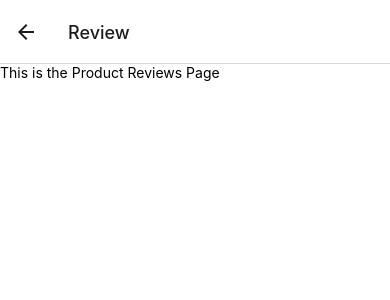
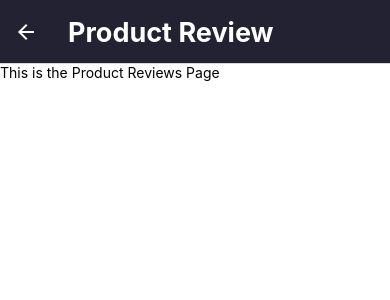
Before and after one commit to Praisecodes/fakestore-app, a React Native app: screen /Review in a window 390 px wide. Shown: the top 300 px of the page. Built offline with nearby package versions, Linux system fonts and the light colour scheme; no server answers.

Commit message:
[Refactor] Code Refactor

```diff
--- a/App.js
+++ b/App.js
@@ -9,25 +9,35 @@ const Stack = createNativeStackNavigator();
 export default function App() {
   return (
     <NavigationContainer>
-      <Stack.Navigator initialRouteName='Home'>
+      <Stack.Navigator
+        initialRouteName='Home'
+        screenOptions={
+          {
+            headerTintColor: 'white',
+            headerTitleStyle:{
+              fontSize: 27,
+              fontWeight: 'bold'
+            },
+            headerStyle: {
+              backgroundColor: '#223'
+            }
+          }
+        }
+      >
         <Stack.Screen
           name='Home'
           component={Home}
           options={
-            {
-              title: 'Fakestore',
-              headerStyle: {
-                backgroundColor: '#223'
-              },
-              headerTintColor: 'white',
-              headerTitleStyle:{
-                fontSize: 27,
-                fontWeight: 'bold'
-              }
-            }
+            {title: 'Fakestore'}
           }
         />
-        <Stack.Screen name='Review' component={ProductReview} />
+        <Stack.Screen
+          name='Review'
+          component={ProductReview}
+          options={
+            { title: 'Product Review', }
+          }
+        />
       </Stack.Navigator>
     </NavigationContainer>
   )
--- a/screens/productReview.js
+++ b/screens/productReview.js
@@ -1,11 +1,15 @@
 import React from "react";
 import { View, Text } from "react-native";
 import { styles } from "../styles/style";
+import { StatusBar } from "expo-status-bar";
 
 export default function ProductReview(){
     return (
+        <>
+        <StatusBar style='light' backgroundColor={'#223'} translucent={false} />
         <View style={styles.container}>
             <Text>This is the Product Reviews Page</Text>
         </View>
+        </>
     )
 }
```
